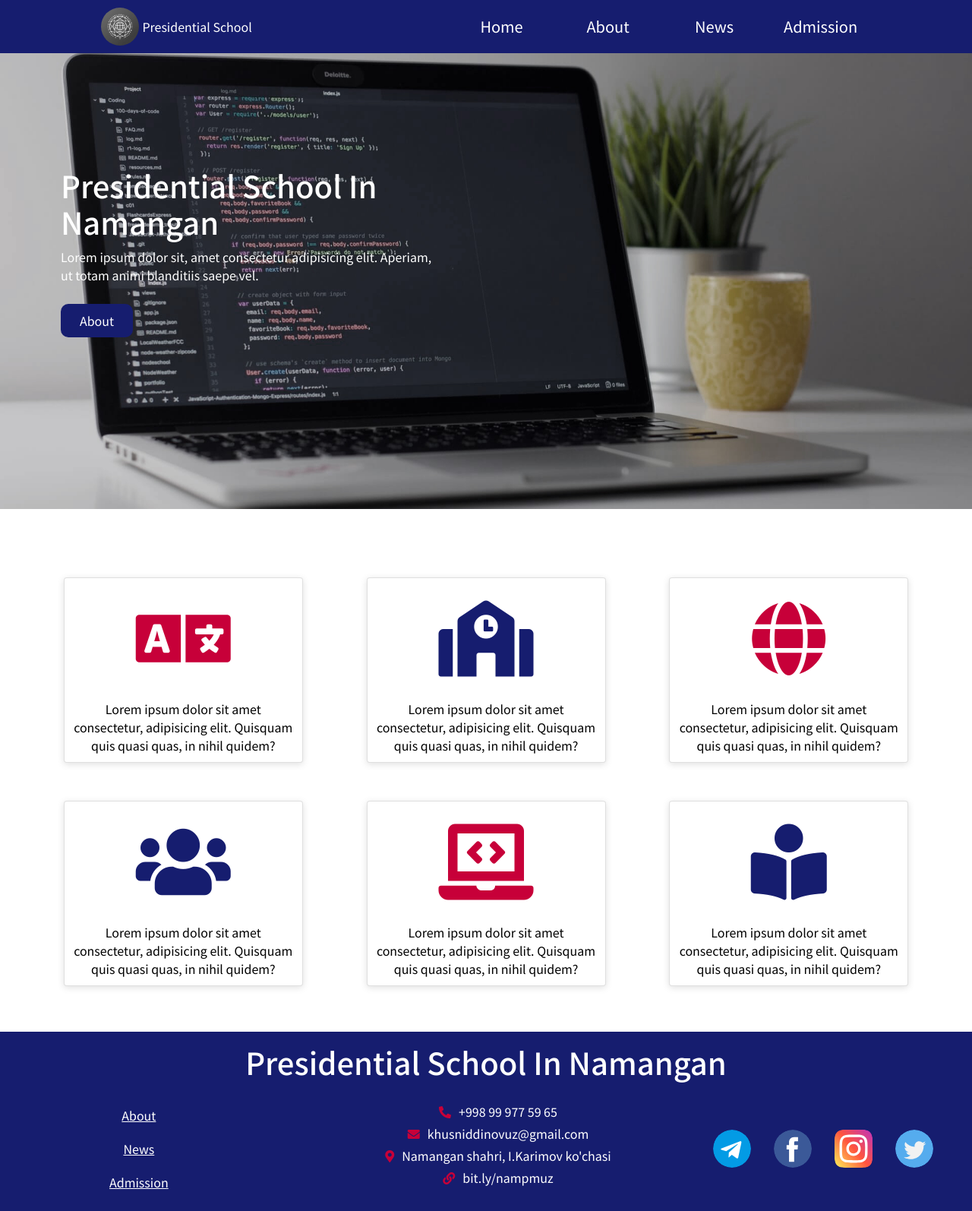
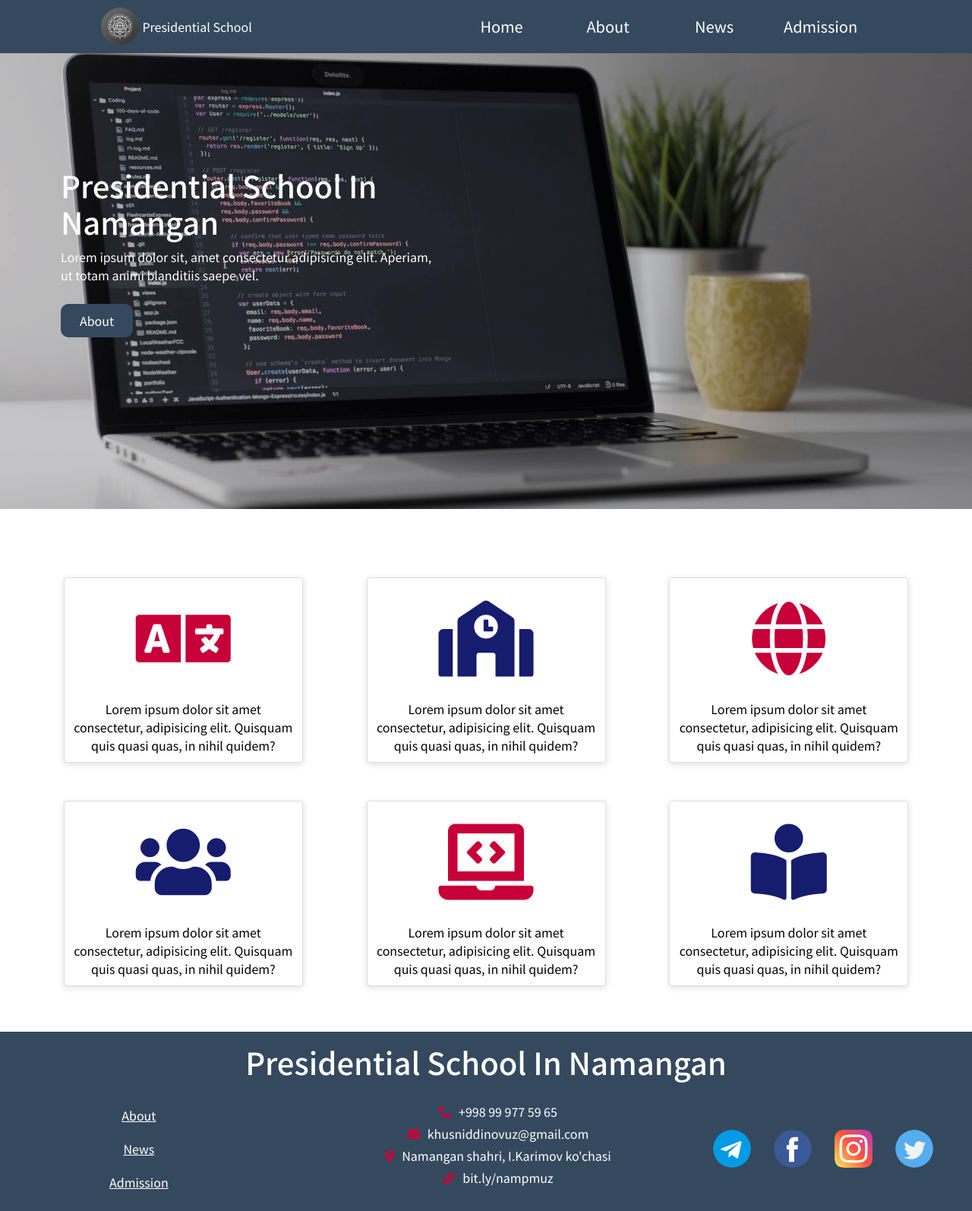
Before and after one commit to KhusniddinovUz/nampm-frontend, a React (Create React App) app: page /home in a window 1280 px wide. Shown: the whole page at 76% size. Built offline with nearby package versions, Linux system fonts and the light colour scheme.

Commit message:
change color of primary and secondary colors

```diff
--- a/src/components/Footer.scss
+++ b/src/components/Footer.scss
@@ -1,5 +1,5 @@
 .Footer {
-  background-color: #161d6f;
+  background-color: #34495e;
   display: grid;
   grid-template-columns: 1fr 1.5fr 1fr;
   h1 {
--- a/src/components/Navbar.scss
+++ b/src/components/Navbar.scss
@@ -1,5 +1,5 @@
 .Navbar {
-  background: #161d6f;
+  background: #34495e;
   color: #ffff;
   img {
     border-radius: 50%;
@@ -13,7 +13,7 @@
       height: 80%;
       top: 50%;
       transform: translateY(-50%);
-      background: #c70039;
+      background: #1abc9c;
       border-radius: 10px;
       transition: 0.5s;
       z-index: 0;
--- a/src/index.scss
+++ b/src/index.scss
@@ -13,12 +13,12 @@
   border-radius: 10px;
   border: none;
   outline: none !important;
-  background-color: #161d6f;
+  background-color: #34495e;
   color: #fff;
   transition: 0.5s;
   text-decoration: none;
   &:hover {
-    background: #c70039;
+    background: #1abc9c;
     color: inherit;
   }
 }
```
